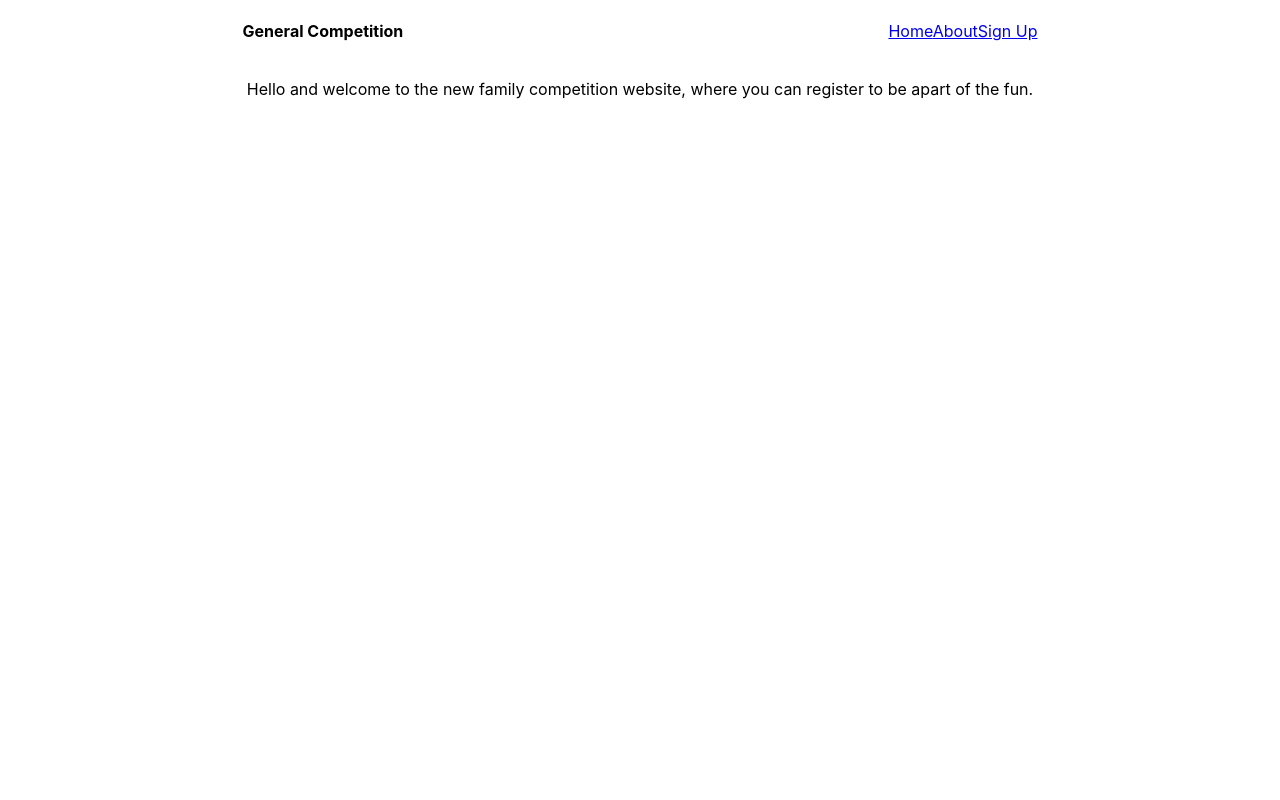
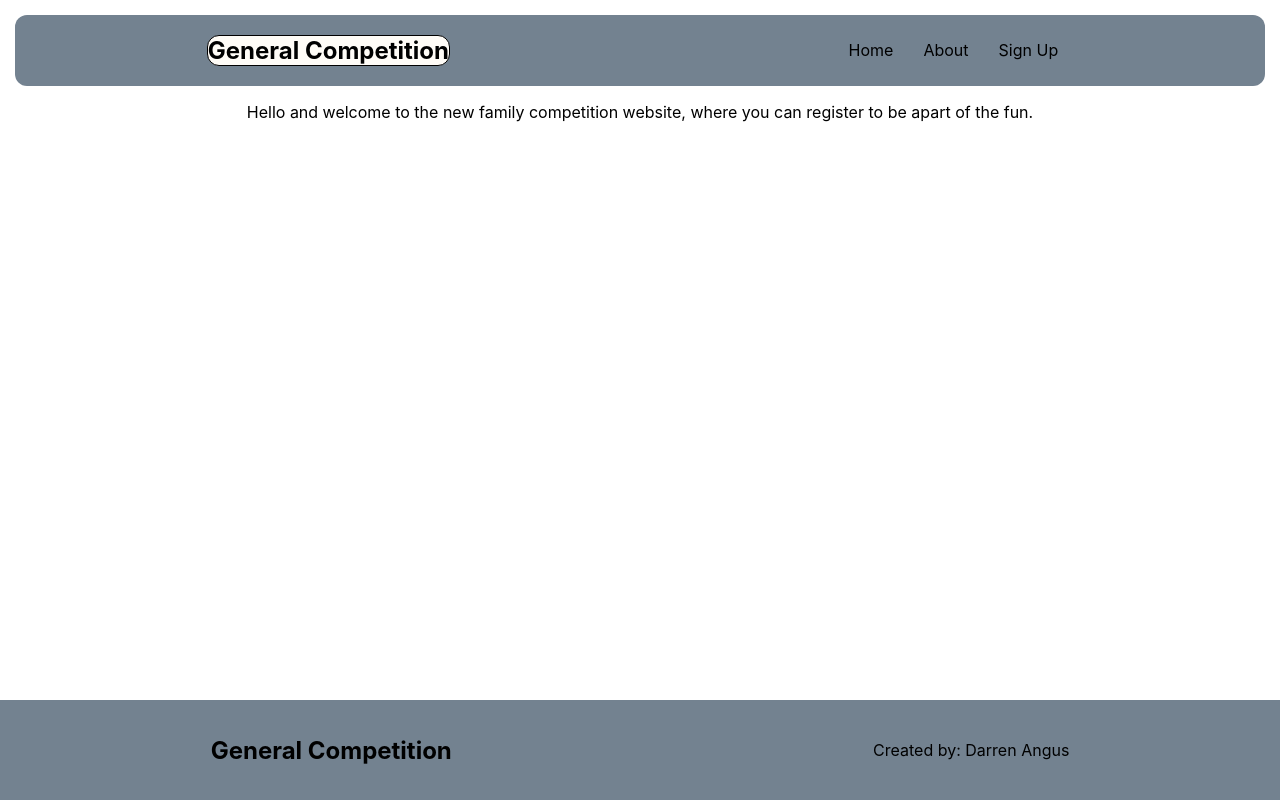
Before and after one commit to dangus1924/Competition, a React (Create React App) app: page /about in a window 1280 px wide. Built offline with nearby package versions, Linux system fonts and the light colour scheme.

Commit message:
created foot component

```diff
--- a/src/App.css
+++ b/src/App.css
@@ -25,4 +25,36 @@
   display: flex;
   align-items: center;
   justify-content: space-around;
+  background-color: #738290;
+  margin: 15px;
+  border-radius: 12px;
 }
+
+a {
+ text-decoration: none;
+ margin: 15px;
+ color: black;
+}
+
+a:hover {
+  color: white;
+
+}
+
+.GC {
+  border: solid 1.5px;
+  border-radius: 12px;
+  background-color: #fffcf7;
+}
+
+.footerBar {
+  display: flex;
+  align-items: center;
+  justify-content: space-around;
+  background-color: #738290;
+  height: 100px;
+  position: absolute;
+  left: 0;
+  bottom: 0;
+  right: 0;
+}
--- a/src/App.js
+++ b/src/App.js
@@ -5,6 +5,7 @@ import  Home from './components/Home';
 import Register from './components/Register';
 import About  from './components/About';
 import { Route } from 'react-router-dom';
+import Footer from './components/Footer';
 
 function App() {
   return (
@@ -13,6 +14,7 @@ function App() {
      <Route path="/" component={Home} exact />
      <Route path="/register" component={Register} />
      <Route path="/about" component={About} />
+     <Footer />
     </div>
   );
 }
--- /dev/null
+++ b/src/components/Footer.js
@@ -0,0 +1,19 @@
+import React from 'react';
+import { Link } from 'react-router-dom';
+
+
+function Footer() {
+    return(
+        <div>
+            <div className="footerBar">
+                <h2 className="GCfoot">General Competition</h2>
+                <div>
+                    Created by: Darren Angus
+                </div>
+            </div>
+
+        </div>
+    )
+};
+
+export default Footer;
--- a/src/components/Nav.js
+++ b/src/components/Nav.js
@@ -6,7 +6,7 @@ function Nav() {
     return(
         <div>
             <div className="navBar">
-                <h4>General Competition</h4>
+                <h2 className="GC">General Competition</h2>
                 <nav>
                     <Link to="/">Home</Link>
                     <Link to="/about">About</Link>
```
